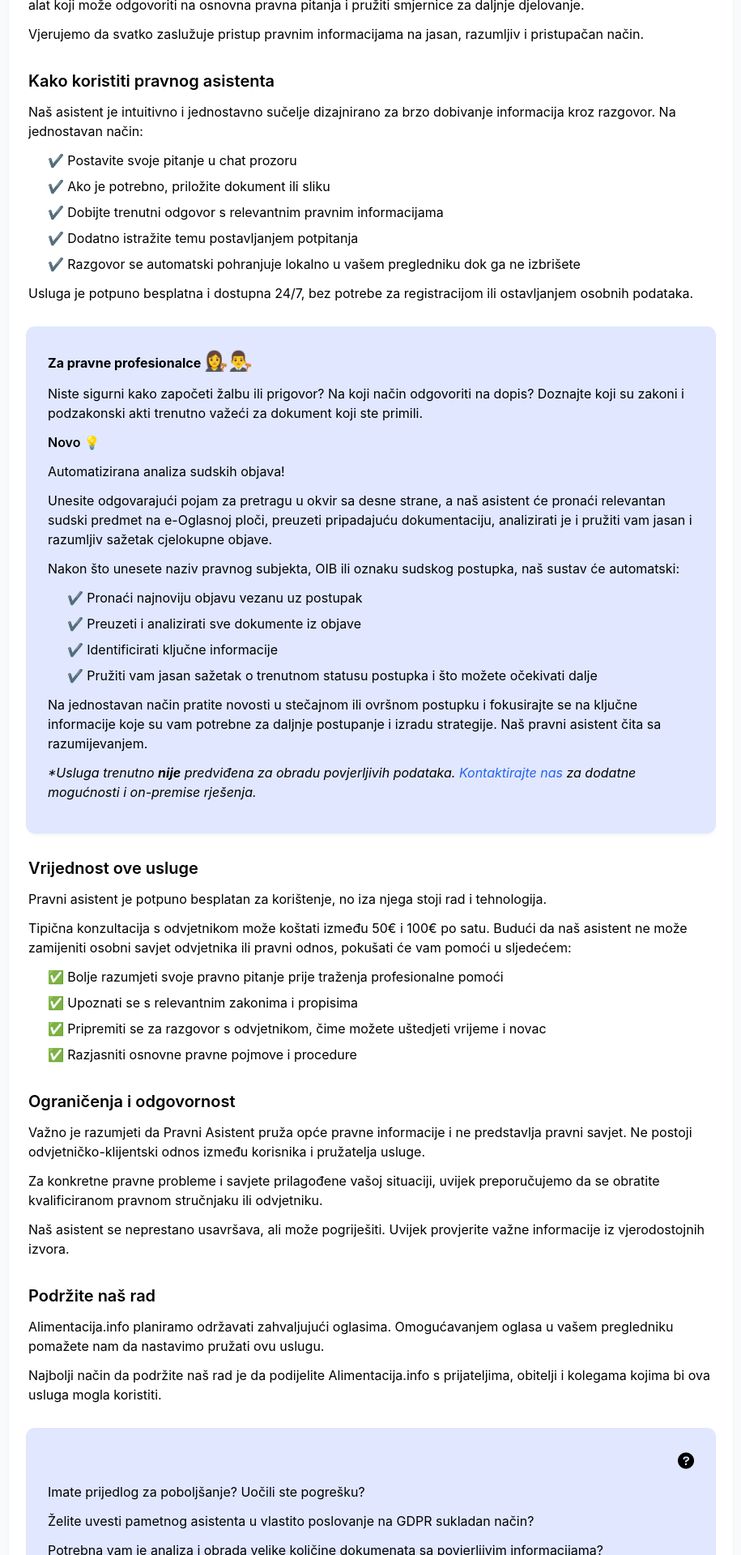
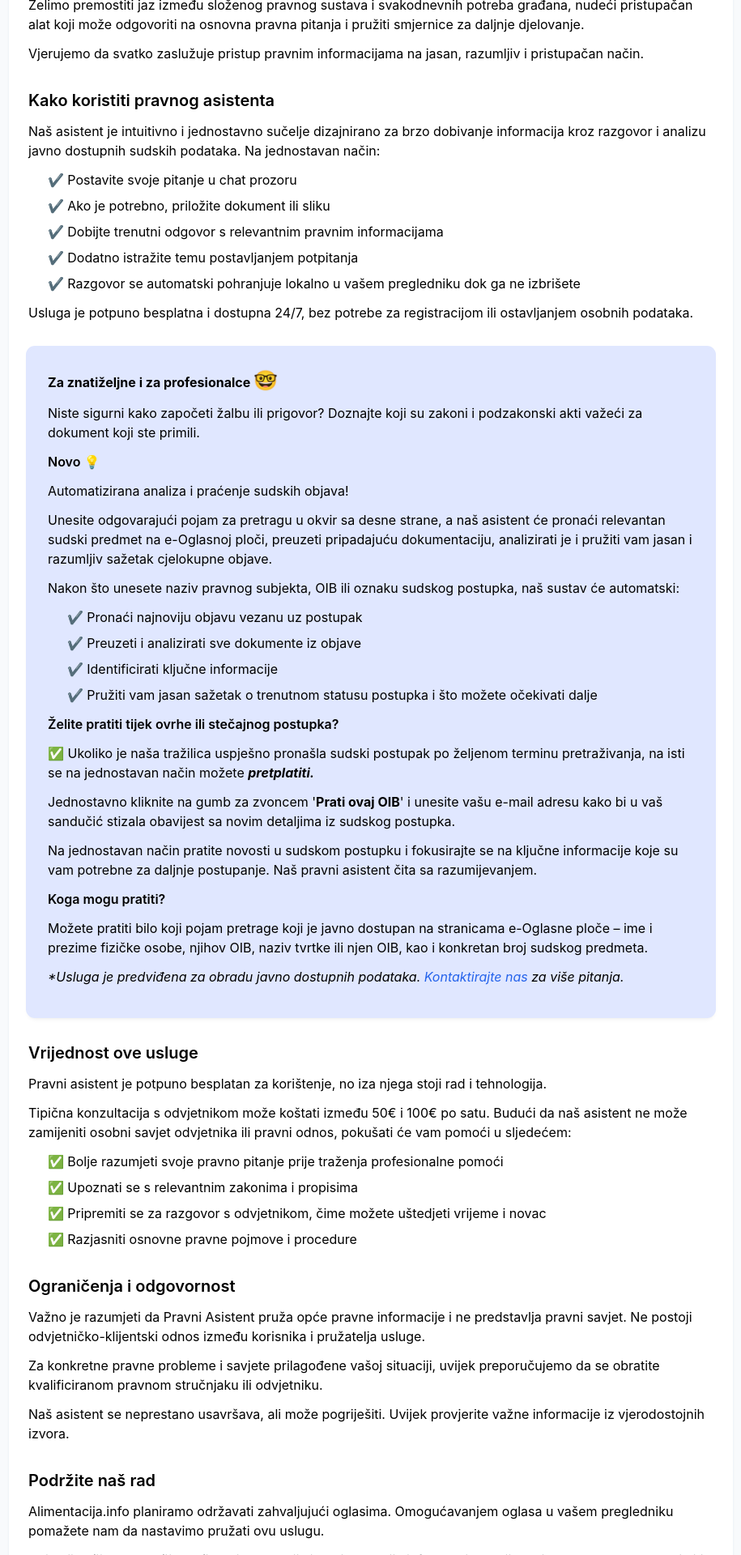
Before and after one commit to matejsarlija/our_chattie, a React (Create React App) app in the folder simple-chat/: page /o-nama in a window 1280 px wide. Shown: the part 580-2500 px from the top of the page at 81% size, without its empty margins (182-1097 px from the left). Built offline with nearby package versions, Linux system fonts and the light colour scheme.

Commit message:
marketing copy update post subscribe feature. Quirks to be ironed out.

```diff
--- a/simple-chat/src/components/AboutUs.js
+++ b/simple-chat/src/components/AboutUs.js
@@ -38,7 +38,7 @@ export default function AboutUs() {
               Dobili ste prometnu kaznu ili poziv na sud? Razmatrate privatnu tužbu ili čekate ostavinski postupak? Radite prekovremeno bez dodatne naknade? Prolazite kroz razvod ili imate pitanja oko skrbništva?
             </p>
 
-            <p className="mb-3">Naša usluga može vam pomoći da dobijete osnovne informacije i smjernice za dalje.</p>
+            <p className="mb-3">Naša usluga može vam pomoći da dobijete osnovne informacije i smjernice. Alat je koristan i za novinare koji žele pratiti sudski postupak.</p>
             <p className="mb-3">
               Zastupanje od strane odvjetnika, javni bilježnici, alimentacija i ugovori za nekretnine su teme koje ćemo rado pojasniti.
             </p>
@@ -61,7 +61,7 @@ export default function AboutUs() {
           <section className="mb-8">
             <h2 className="text-xl font-semibold mb-3">Kako koristiti pravnog asistenta</h2>
             <p className="mb-3">
-              Naš asistent je intuitivno i jednostavno sučelje dizajnirano za brzo dobivanje informacija kroz razgovor. Na jednostavan način:
+              Naš asistent je intuitivno i jednostavno sučelje dizajnirano za brzo dobivanje informacija kroz razgovor i analizu javno dostupnih sudskih podataka. Na jednostavan način:
             </p>
             <ul className="pl-6 mb-3 space-y-2 list-items">
               <li>Postavite svoje pitanje u chat prozoru</li>
@@ -78,11 +78,11 @@ export default function AboutUs() {
           <section className="mb-8">
 
             <div className="bg-indigo-100 p-6 rounded-lg shadow-md ring ring-indigo-100">
-              <h2 className="font-bold mb-3">Za pravne profesionalce <span className="text-2xl">👩‍⚖️👨‍⚖️</span></h2>
+              <h2 className="font-bold mb-3">Za znatiželjne i za profesionalce <span className="text-2xl">🤓</span></h2>
               <p className="mb-3">
-                Niste sigurni kako započeti žalbu ili prigovor? Na koji način odgovoriti na dopis? Doznajte koji su zakoni i podzakonski akti trenutno važeći za dokument koji ste primili.</p>
+                Niste sigurni kako započeti žalbu ili prigovor? Doznajte koji su zakoni i podzakonski akti važeći za dokument koji ste primili.</p>
               <h4 className="font-semibold mb-3">Novo <span className="text-base">💡</span></h4>
-              <h4 className="mb-3">Automatizirana analiza sudskih objava!</h4>
+              <h4 className="mb-3">Automatizirana analiza  i praćenje sudskih objava!</h4>
               <p className="mb-3">
                 Unesite odgovarajući pojam za pretragu u okvir sa desne strane, a naš asistent će pronaći relevantan sudski predmet na e-Oglasnoj ploči, preuzeti pripadajuću dokumentaciju, analizirati je i pružiti vam jasan i razumljiv sažetak cjelokupne objave.</p>
               <p className="mb-3">
@@ -94,10 +94,18 @@ export default function AboutUs() {
                 <li>Identificirati ključne informacije</li>
                 <li>Pružiti vam jasan sažetak o trenutnom statusu postupka i što možete očekivati dalje</li>
               </ul>
+              <h4 className="font-semibold mb-3">Želite pratiti tijek ovrhe ili stečajnog postupka?</h4>
               <p className="mb-3">
-                Na jednostavan način pratite novosti u stečajnom ili ovršnom postupku i fokusirajte se na ključne informacije koje su vam potrebne za daljnje postupanje i izradu strategije. Naš pravni asistent čita sa razumijevanjem.</p>
+                <span className="text-base">✅</span> Ukoliko je naša tražilica uspješno pronašla sudski postupak po željenom terminu pretraživanja, na isti se na jednostavan način možete <b><em>pretplatiti.</em></b></p>
               <p className="mb-3">
-                <i>*Usluga trenutno <b>nije</b> predviđena za obradu povjerljivih podataka. <a href="mailto:admin@alimentacija.info" className="text-blue-600 hover:underline">Kontaktirajte nas</a> za dodatne mogućnosti i <em>on-premise</em> rješenja.</i></p>
+                Jednostavno kliknite na gumb za zvoncem '<b>Prati ovaj OIB</b>' i unesite vašu e-mail adresu kako bi u vaš sandučić stizala obavijest sa novim detaljima iz sudskog postupka.</p>
+              <p className="mb-3">
+                Na jednostavan način pratite novosti u sudskom postupku i fokusirajte se na ključne informacije koje su vam potrebne za daljnje postupanje. Naš pravni asistent čita sa razumijevanjem.</p>
+              <h4 className="font-semibold mb-3">Koga mogu pratiti?</h4>
+              <p className="mb-3">
+               Možete pratiti bilo koji pojam pretrage koji je javno dostupan na stranicama e-Oglasne ploče – ime i prezime fizičke osobe, njihov OIB, naziv tvrtke ili njen OIB, kao i konkretan broj sudskog predmeta.</p>
+              <p className="mb-3">
+                <i>*Usluga je predviđena za obradu javno dostupnih podataka. <a href="mailto:admin@alimentacija.info" className="text-blue-600 hover:underline">Kontaktirajte nas</a> za više pitanja.</i></p>
             </div>
 
           </section>
@@ -137,7 +145,7 @@ export default function AboutUs() {
               Alimentacija.info planiramo održavati zahvaljujući oglasima. Omogućavanjem oglasa u vašem pregledniku pomažete nam da nastavimo pružati ovu uslugu.
             </p>
             <p className="mb-3">
-              Najbolji način da podržite naš rad je da podijelite Alimentacija.info s prijateljima, obitelji i kolegama kojima bi ova usluga mogla koristiti.
+              Najbolji način da podržite naš rad je da podijelite Alimentacija.info sa svima kojima bi ova usluga mogla koristiti.
             </p>
           </section>
 
@@ -145,9 +153,6 @@ export default function AboutUs() {
 
             <div className="bg-indigo-100 p-6 rounded-lg shadow-md ring ring-indigo-100">
               <h4 className="text-xl font-semibold mb-3 text-end"><i class="fa-solid fa-circle-question"></i></h4>
-              <p className="mb-3">
-                Imate prijedlog za poboljšanje? Uočili ste pogrešku?
-              </p>
               <p className="mb-3">
                 Želite uvesti pametnog asistenta u vlastito poslovanje na GDPR sukladan način?
               </p>
```
